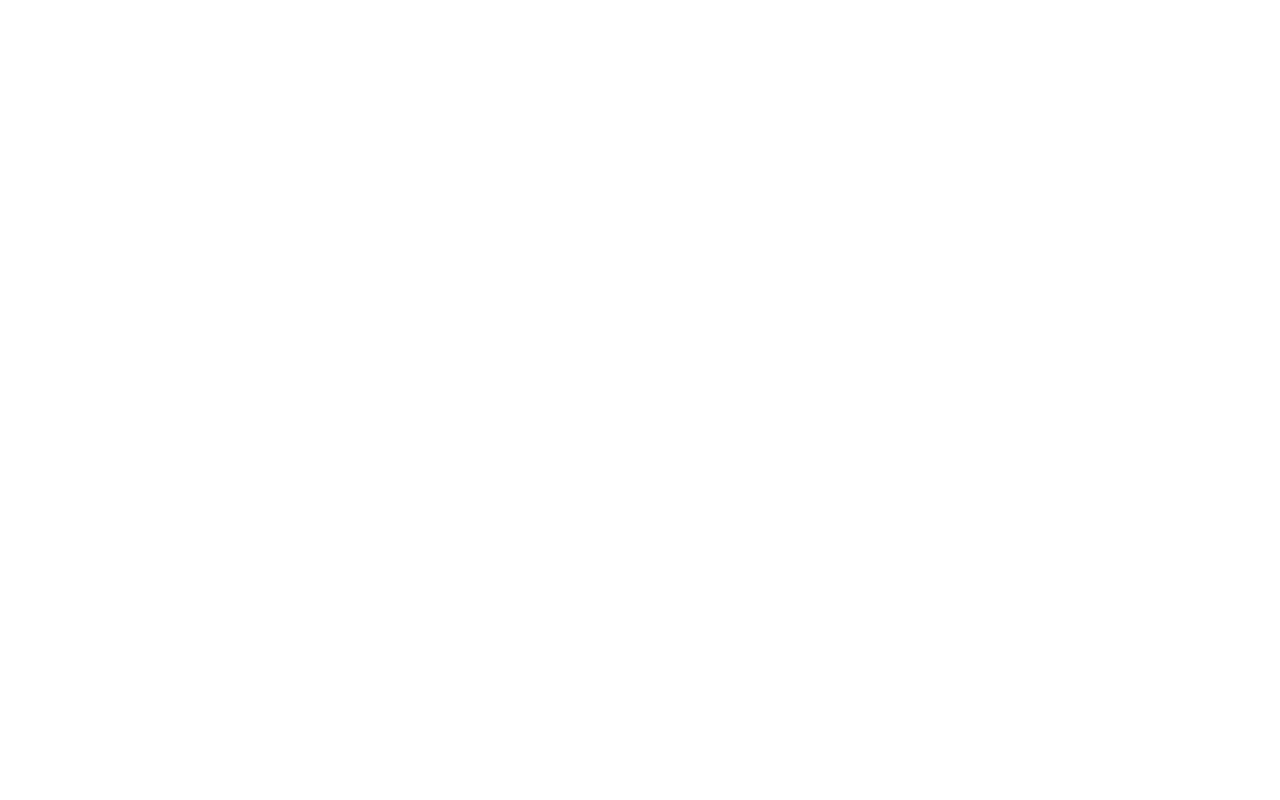
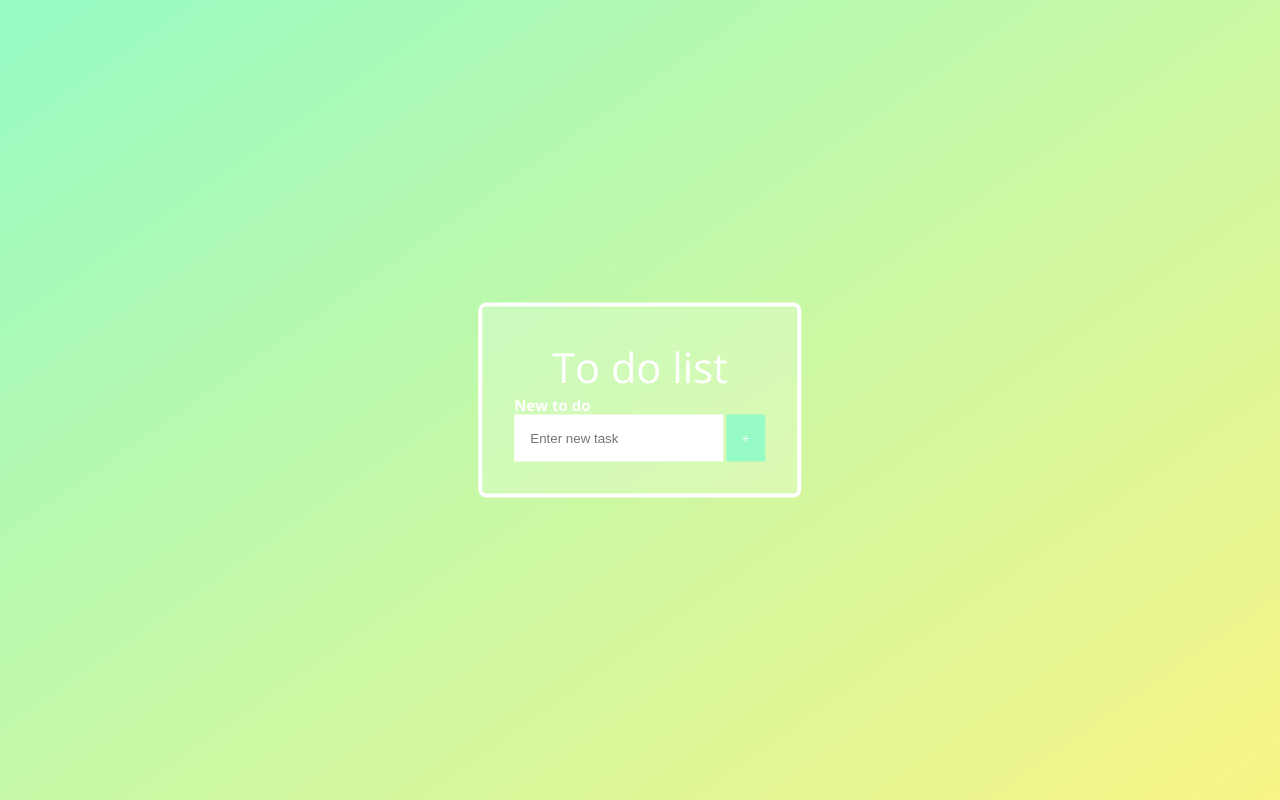
Before and after one commit to RubinBarclay/todo, a website: page index.html in a window 1280 px wide. Drawn offline with nearby package versions, Linux system fonts and the light colour scheme; files that its build step writes are made by us from their sources.

Commit message:
project setup done

```diff
--- a/index.html
+++ b/index.html
@@ -3,9 +3,20 @@
 <head>
   <meta charset="UTF-8">
   <meta name="viewport" content="width=device-width, initial-scale=1.0">
-  <link rel="stylesheet" href="main.css">
+  <link href="https://fonts.googleapis.com/css2?family=Open+Sans:wght@400;700&display=swap" rel="stylesheet">
+  <link rel="stylesheet" href="css/main.css">
   <title>To Do App</title>
 </head>
 <body>
+  <div class="app">
+    <h1 class="app__heading">To do list</h1>
+    <div class="app__newDo">
+      <h2 class="app__subheading">New to do</h2>
+      <input type="text" class="app__todo" placeholder="Enter new task" />
+      <button class="app__addDo">
+        &plus;
+      </button>
+    </div>
+  </div>
 </body>
 </html>
--- /dev/null
+++ b/scss/_app.scss
@@ -0,0 +1,36 @@
+.app {
+  position: absolute;
+  top: 50%;
+  left: 50%;
+  transform: translate(-50%, -50%);
+
+  color: #fff;
+  padding: 2rem;
+  border: 4px solid #fff;
+  border-radius: 8px;
+  background-color: rgba(255, 255, 255, 0.2);
+
+  &__heading {
+    font-size: 2.6rem;
+    text-align: center;
+    font-weight: 400;
+  }
+
+  &__subheading {
+  }
+
+  &__todo {
+    border-style: none;
+    padding: 1rem;
+  }
+
+  &__newDo {
+  }
+
+  &__addDo {
+    border-style: none;
+    background-color: $primary-color;
+    color: inherit;
+    padding: 1rem;
+  }
+}
--- /dev/null
+++ b/scss/_base.scss
@@ -0,0 +1,22 @@
+// Reset
+*,
+*::before,
+*::after {
+  margin: 0;
+  padding: 0;
+  box-sizing: border-box;
+}
+
+// Variables
+$primary-color: #96fbc4;
+$secondary-color: #f9f586;
+
+$text-color: #f5f5f5;
+
+// Defaults
+body {
+  font-family: "Open Sans", sans-serif;
+  font-size: 62.5%; // 1rem = 10px
+  height: 100vh;
+  background-image: linear-gradient(145deg, #96fbc4 0%, #f9f586 100%);
+}
--- /dev/null
+++ b/scss/main.scss
@@ -0,0 +1,2 @@
+@import "./base";
+@import "./app";
```
Also changed, not shown: css/main.css.
